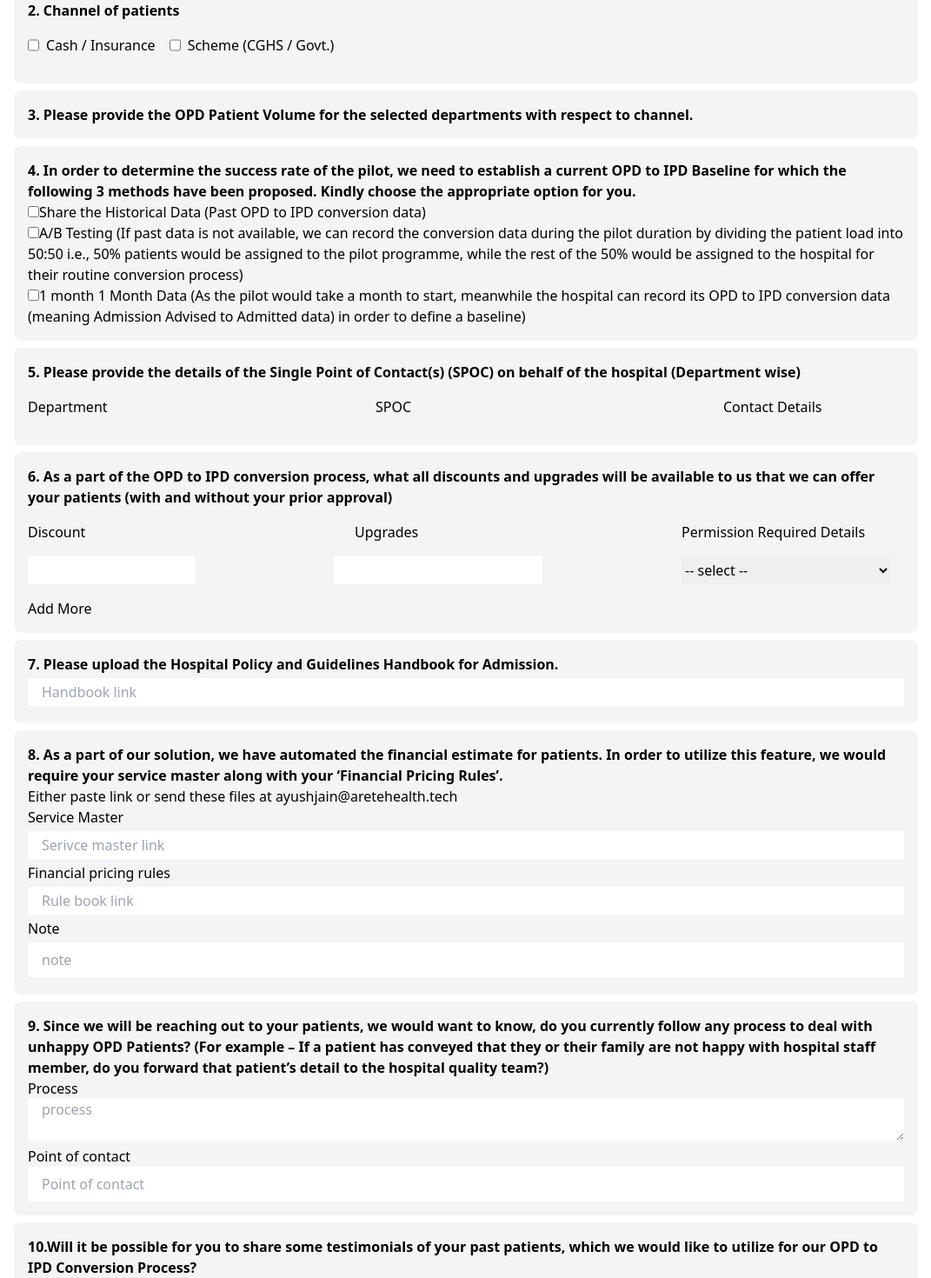
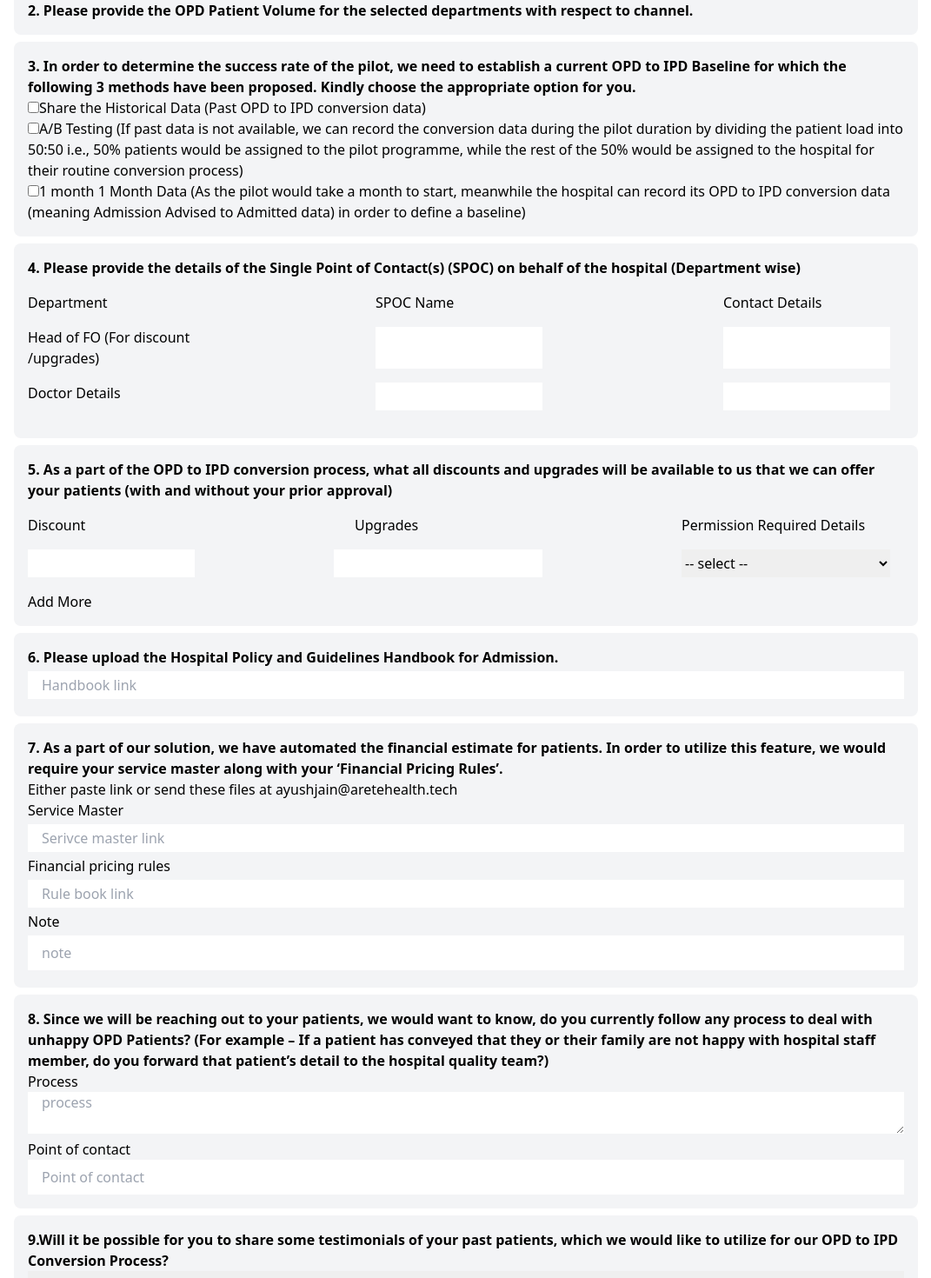
Before and after one commit to deepaksemwal121/landingpage-disease, a React (Create React App) app: page /onboard in a window 1280 px wide. Shown: the part 360-1830 px from the top of the page at 87% size, without its empty margins (104-1175 px from the left). Built offline with nearby package versions, Linux system fonts and the light colour scheme.

Commit message:
ui changes

```diff
--- a/src/pages/onboarding/OnBoarding.js
+++ b/src/pages/onboarding/OnBoarding.js
@@ -1,22 +1,22 @@
 import axios from "axios";
 import React, { useState } from "react";
 const specialties = [
-  { id: 1, name: "Internal Medicine", opd: "", spoc: { name: "", contact: "" } },
-  { id: 2, name: "Respiratory Medicine", opd: "", spoc: { name: "", contact: "" } },
-  { id: 3, name: "Neurology", opd: "", spoc: { name: "", contact: "" } },
-  { id: 4, name: "Rheumatology", opd: "", spoc: { name: "", contact: "" } },
-  { id: 6, name: "ENT", opd: "", spoc: { name: "", contact: "" } },
-  { id: 7, name: "Orthopedics", opd: "", spoc: { name: "", contact: "" } },
-  { id: 8, name: "Obstetrics & Gynecology", opd: "", spoc: { name: "", contact: "" } },
-  { id: 9, name: "Gastroenterology", opd: "", spoc: { name: "", contact: "" } },
-  { id: 10, name: "Nephrology", opd: "", spoc: { name: "", contact: "" } },
-  { id: 11, name: "Plastic Surgery", opd: "", spoc: { name: "", contact: "" } },
-  { id: 12, name: "Urology & KTP", opd: "", spoc: { name: "", contact: "" } },
-  { id: 13, name: "CTVS", opd: "", spoc: { name: "", contact: "" } },
-  { id: 14, name: "GI & Gen. Surgery", opd: "", spoc: { name: "", contact: "" } },
-  { id: 15, name: "Surgical Oncology", opd: "", spoc: { name: "", contact: "" } },
-  { id: 16, name: "Medical Oncology", opd: "", spoc: { name: "", contact: "" } },
-  { id: 17, name: "Cardiology", opd: "", spoc: { name: "", contact: "" } },
+  { cash: "", scheme: "", id: 1, name: "Internal Medicine", opd: "", spoc: { name: "", contact: "" } },
+  { cash: "", scheme: "", id: 2, name: "Respiratory Medicine", opd: "", spoc: { name: "", contact: "" } },
+  { cash: "", scheme: "", id: 3, name: "Neurology", opd: "", spoc: { name: "", contact: "" } },
+  { cash: "", scheme: "", id: 4, name: "Rheumatology", opd: "", spoc: { name: "", contact: "" } },
+  { cash: "", scheme: "", id: 6, name: "ENT", opd: "", spoc: { name: "", contact: "" } },
+  { cash: "", scheme: "", id: 7, name: "Orthopedics", opd: "", spoc: { name: "", contact: "" } },
+  { cash: "", scheme: "", id: 8, name: "Obstetrics & Gynecology", opd: "", spoc: { name: "", contact: "" } },
+  { cash: "", scheme: "", id: 9, name: "Gastroenterology", opd: "", spoc: { name: "", contact: "" } },
+  { cash: "", scheme: "", id: 10, name: "Nephrology", opd: "", spoc: { name: "", contact: "" } },
+  { cash: "", scheme: "", id: 11, name: "Plastic Surgery", opd: "", spoc: { name: "", contact: "" } },
+  { cash: "", scheme: "", id: 12, name: "Urology & KTP", opd: "", spoc: { name: "", contact: "" } },
+  { cash: "", scheme: "", id: 13, name: "CTVS", opd: "", spoc: { name: "", contact: "" } },
+  { cash: "", scheme: "", id: 14, name: "GI & Gen. Surgery", opd: "", spoc: { name: "", contact: "" } },
+  { cash: "", scheme: "", id: 15, name: "Surgical Oncology", opd: "", spoc: { name: "", contact: "" } },
+  { cash: "", scheme: "", id: 16, name: "Medical Oncology", opd: "", spoc: { name: "", contact: "" } },
+  { cash: "", scheme: "", id: 17, name: "Cardiology", opd: "", spoc: { name: "", contact: "" } },
 ];
 const OnBoarding = () => {
   const [testimonials, setTestimonials] = useState(null);
@@ -32,6 +32,10 @@ const OnBoarding = () => {
     );
   };
   const [discounts, setDiscounts] = useState([{ discount: "", upgrades: "", perm: null }]);
+  const [contact, setContact] = useState({
+    fo: { name: "", contact: "" },
+    doctor: { name: "", contact: "" },
+  });
   const [training, setTraining] = useState([{ name: "", contact: "", position: "", department: "" }]);
   const [credentials, setCredentials] = useState([
     { name: "Approx. no of patients treated", value: "", canEdit: false },
@@ -70,6 +74,7 @@ const OnBoarding = () => {
         channel,
         baseline,
         // training,
+        contact,
         discounts,
         files,
         rulebookNote,
@@ -110,7 +115,7 @@ const OnBoarding = () => {
             })}
           </div>
         </div>
-        <div className="my-2 bg-gray-100 rounded-lg p-4">
+        {/* <div className="my-2 bg-gray-100 rounded-lg p-4">
           <div className="font-bold">2. Channel of patients</div>
           <div className="flex flex-wrap">
             <div className=" my-4 mr-4 flex">
@@ -132,11 +137,11 @@ const OnBoarding = () => {
               <div>Scheme (CGHS / Govt.)</div>
             </div>
           </div>
-        </div>
+        </div> */}
         {/* patient volume */}
         <div className="my-2 bg-gray-100 rounded-lg p-4">
           <div className="font-bold">
-            3. Please provide the OPD Patient Volume for the selected departments with respect to channel.
+            2. Please provide the OPD Patient Volume for the selected departments with respect to channel.
           </div>
           <div className="">
             {selectedSpecs.map((item, i) => {
@@ -155,6 +160,30 @@ const OnBoarding = () => {
                       })
                     }
                   />
+                  <input
+                    required
+                    className="px-2 py-1 outline-none"
+                    placeholder="No of Cash Patients"
+                    value={item.cash}
+                    onChange={(e) =>
+                      setSelectedSpecs((state) => {
+                        state[i].cash = e.target.value;
+                        return [...state];
+                      })
+                    }
+                  />
+                  <input
+                    required
+                    className="px-2 py-1 outline-none"
+                    placeholder="No of Scheme Patient"
+                    value={item.scheme}
+                    onChange={(e) =>
+                      setSelectedSpecs((state) => {
+                        state[i].scheme = e.target.value;
+                        return [...state];
+                      })
+                    }
+                  />
                 </div>
               );
             })}
@@ -163,7 +192,7 @@ const OnBoarding = () => {
         {/* questions four */}
         <div className="my-2 bg-gray-100 rounded-lg p-4">
           <div className="font-bold">
-            4. In order to determine the success rate of the pilot, we need to establish a current OPD to IPD Baseline
+            3. In order to determine the success rate of the pilot, we need to establish a current OPD to IPD Baseline
             for which the following 3 methods have been proposed. Kindly choose the appropriate option for you.
           </div>
           <div className="flex flex-wrap">
@@ -187,14 +216,64 @@ const OnBoarding = () => {
         {/* spoc details */}
         <div className="my-2 bg-gray-100 rounded-lg p-4">
           <div className="font-bold">
-            5. Please provide the details of the Single Point of Contact(s) (SPOC) on behalf of the hospital (Department
+            4. Please provide the details of the Single Point of Contact(s) (SPOC) on behalf of the hospital (Department
             wise)
           </div>
           <div className="">
             <div className=" my-4 mr-4 flex justify-between">
               <div className="w-48">Department</div>
-              <div className="w-48">SPOC</div>
+              <div className="w-48">SPOC Name</div>
               <div className="w-48">Contact Details</div>
+            </div>
+            <div className=" my-4 mr-4 flex justify-between">
+              <div className="w-48"> Head of FO (For discount /upgrades)</div>
+              <input
+                className="px-2 w-48 py-1 outline-none"
+                required
+                value={contact.fo.name}
+                onChange={(e) =>
+                  setContact((state) => {
+                    state.fo.name = e.target.value;
+                    return { ...state };
+                  })
+                }
+              />
+              <input
+                className="px-2 w-48 py-1 outline-none"
+                required
+                value={contact.fo.contact}
+                onChange={(e) =>
+                  setContact((state) => {
+                    state.fo.contact = e.target.value;
+                    return { ...state };
+                  })
+                }
+              />
+            </div>
+            <div className=" my-4 mr-4 flex justify-between">
+              <div className="w-48">Doctor Details</div>
+              <input
+                className="px-2 w-48 py-1 outline-none"
+                required
+                value={contact.doctor.name}
+                onChange={(e) =>
+                  setContact((state) => {
+                    state.doctor.name = e.target.value;
+                    return { ...state };
+                  })
+                }
+              />
+              <input
+                className="px-2 w-48 py-1 outline-none"
+                required
+                value={contact.doctor.contact}
+                onChange={(e) =>
+                  setContact((state) => {
+                    state.doctor.contact = e.target.value;
+                    return { ...state };
+                  })
+                }
+              />
             </div>
             {selectedSpecs.map((item, i) => {
               return (
@@ -230,7 +309,7 @@ const OnBoarding = () => {
         {/* discount details */}
         <div className="my-2 bg-gray-100 rounded-lg p-4">
           <div className="font-bold">
-            6. As a part of the OPD to IPD conversion process, what all discounts and upgrades will be available to us
+            5. As a part of the OPD to IPD conversion process, what all discounts and upgrades will be available to us
             that we can offer your patients (with and without your prior approval)
           </div>
           <div className="">
@@ -287,7 +366,7 @@ const OnBoarding = () => {
         </div>
         {/* policies and handbook */}
         <div className="my-2 bg-gray-100 rounded-lg p-4">
-          <div className="font-bold">7. Please upload the Hospital Policy and Guidelines Handbook for Admission.</div>
+          <div className="font-bold">6. Please upload the Hospital Policy and Guidelines Handbook for Admission.</div>
           <input
             required
             value={files.handbook}
@@ -299,7 +378,7 @@ const OnBoarding = () => {
         {/* service master */}
         <div className="my-2 bg-gray-100 rounded-lg p-4">
           <div className="font-bold">
-            8. As a part of our solution, we have automated the financial estimate for patients. In order to utilize
+            7. As a part of our solution, we have automated the financial estimate for patients. In order to utilize
             this feature, we would require your service master along with your ‘Financial Pricing Rules’.
           </div>
           <div className="">
@@ -415,7 +494,7 @@ const OnBoarding = () => {
         {/* discount details */}
         <div className="my-2 bg-gray-100 rounded-lg p-4">
           <div className="font-bold">
-            9. Since we will be reaching out to your patients, we would want to know, do you currently follow any
+            8. Since we will be reaching out to your patients, we would want to know, do you currently follow any
             process to deal with unhappy OPD Patients? (For example – If a patient has conveyed that they or their
             family are not happy with hospital staff member, do you forward that patient’s detail to the hospital
             quality team?)
@@ -443,7 +522,7 @@ const OnBoarding = () => {
         {/* testimonials details */}
         <div className="my-2 bg-gray-100 rounded-lg p-4">
           <div className="font-bold">
-            10.Will it be possible for you to share some testimonials of your past patients, which we would like to
+            9.Will it be possible for you to share some testimonials of your past patients, which we would like to
             utilize for our OPD to IPD Conversion Process?
           </div>
           <div className="">
@@ -462,7 +541,7 @@ const OnBoarding = () => {
         {/* whatsapp details */}
         <div className="my-2 bg-gray-100 rounded-lg p-4">
           <div className="font-bold">
-            11. Please provide your WhatsApp Business Account, since out entire solution is based on WhatsApp. If you
+            10. Please provide your WhatsApp Business Account, since out entire solution is based on WhatsApp. If you
             don’t have one, please provide us with the permission to create one on your behalf or please let us know,
             who is the right person to get in touch with to create a WhatsApp Business Account for your organisation?
           </div>
@@ -500,7 +579,7 @@ const OnBoarding = () => {
         {/* hospital details */}
         <div className="my-2 bg-gray-100 rounded-lg p-4">
           <div className="font-bold">
-            12. As a part of our OPD to IPD conversion solution, we will be preparing certain creatives and content for
+            11. As a part of our OPD to IPD conversion solution, we will be preparing certain creatives and content for
             the hospital in order to improve OPD to IPD Conversion which would require certain hospital credentials,
             please provide the below mentioned details:
           </div>
@@ -543,7 +622,7 @@ const OnBoarding = () => {
         {/* additional details */}
         <div className="my-2 bg-gray-100 rounded-lg p-4">
           <div className="font-bold">
-            13. We would appreciate if you could provide any additional content like Hospital Video, Doctor Videos,
+            12. We would appreciate if you could provide any additional content like Hospital Video, Doctor Videos,
             Success Rate creative (if any).
           </div>
           <div className="">
```
